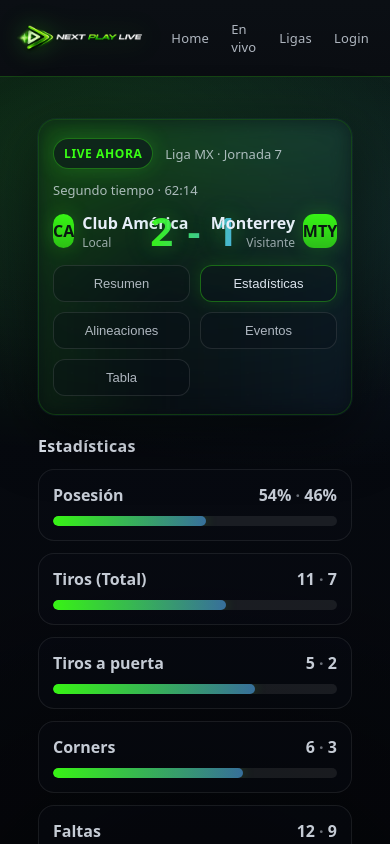
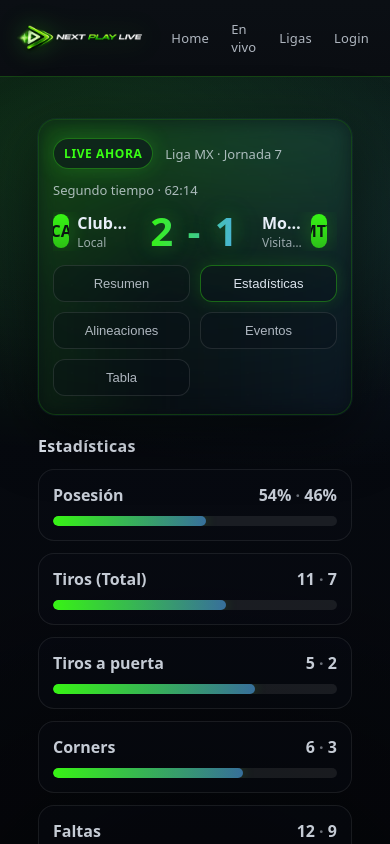
Before and after one commit to jonkas43/nextplaylive, a Next.js app: page / in a window 390 px wide. Built offline with nearby package versions, Linux system fonts and the light colour scheme.

Commit message:
Fix mobile hero overlap (teams vs score)

```diff
--- a/app/globals.css
+++ b/app/globals.css
@@ -558,3 +558,56 @@
   /* Baja glow */
   .heroCard::before{ opacity: .55 !important; }
 }
+
+/* ===== HOTFIX: Mobile score no se encima con nombres ===== */
+@media (max-width: 720px){
+
+  /* ScoreRow en 3 columnas, con “zona segura” */
+  .scoreRow{
+    display: grid !important;
+    grid-template-columns: 1fr auto 1fr !important;
+    align-items: center !important;
+    column-gap: 12px !important;
+  }
+
+  /* Score al centro con ancho mínimo */
+  .score{
+    justify-self: center !important;
+    text-align: center !important;
+    min-width: 90px !important;   /* << zona segura */
+    font-size: 40px !important;
+    line-height: 1 !important;
+    margin: 0 !important;
+  }
+
+  /* Equipos NO invaden el centro */
+  .team{
+    min-width: 0 !important;
+    overflow: hidden !important;
+  }
+
+  /* Empuja el contenido lejos del score */
+  .team{ padding-right: 10px !important; }
+  .teamRight{ padding-left: 10px !important; }
+
+  /* Fuerza truncado a cualquier texto dentro del team (aunque no tenga clases) */
+  .team *{
+    min-width: 0 !important;
+  }
+
+  .team span,
+  .team p,
+  .team div,
+  .team h1,
+  .team h2,
+  .team h3{
+    white-space: nowrap !important;
+    overflow: hidden !important;
+    text-overflow: ellipsis !important;
+    max-width: 140px !important;
+  }
+
+  /* Alineaciones */
+  .team{ justify-content: flex-start !important; }
+  .teamRight{ justify-content: flex-end !important; text-align: right !important; }
+}
```
